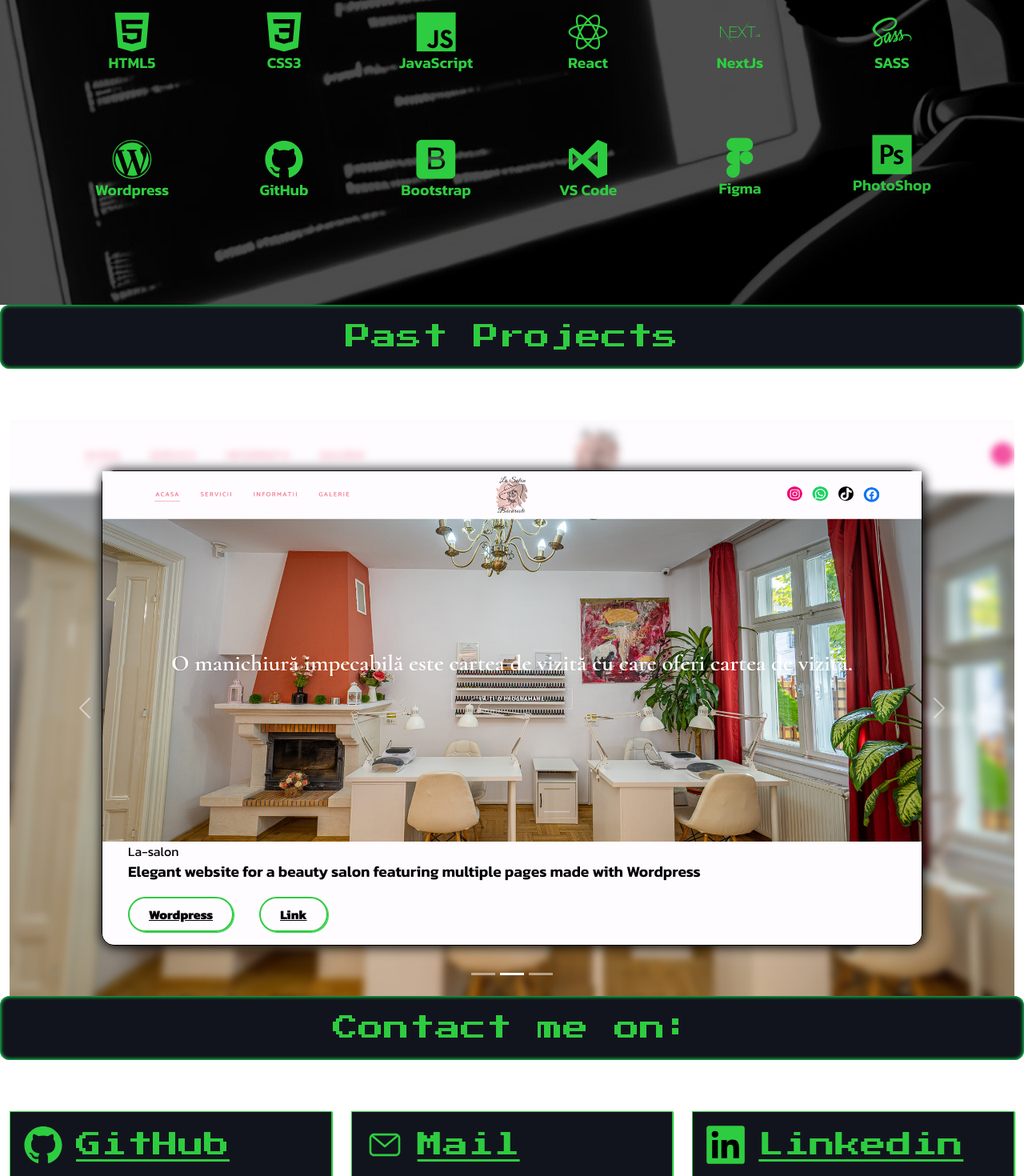
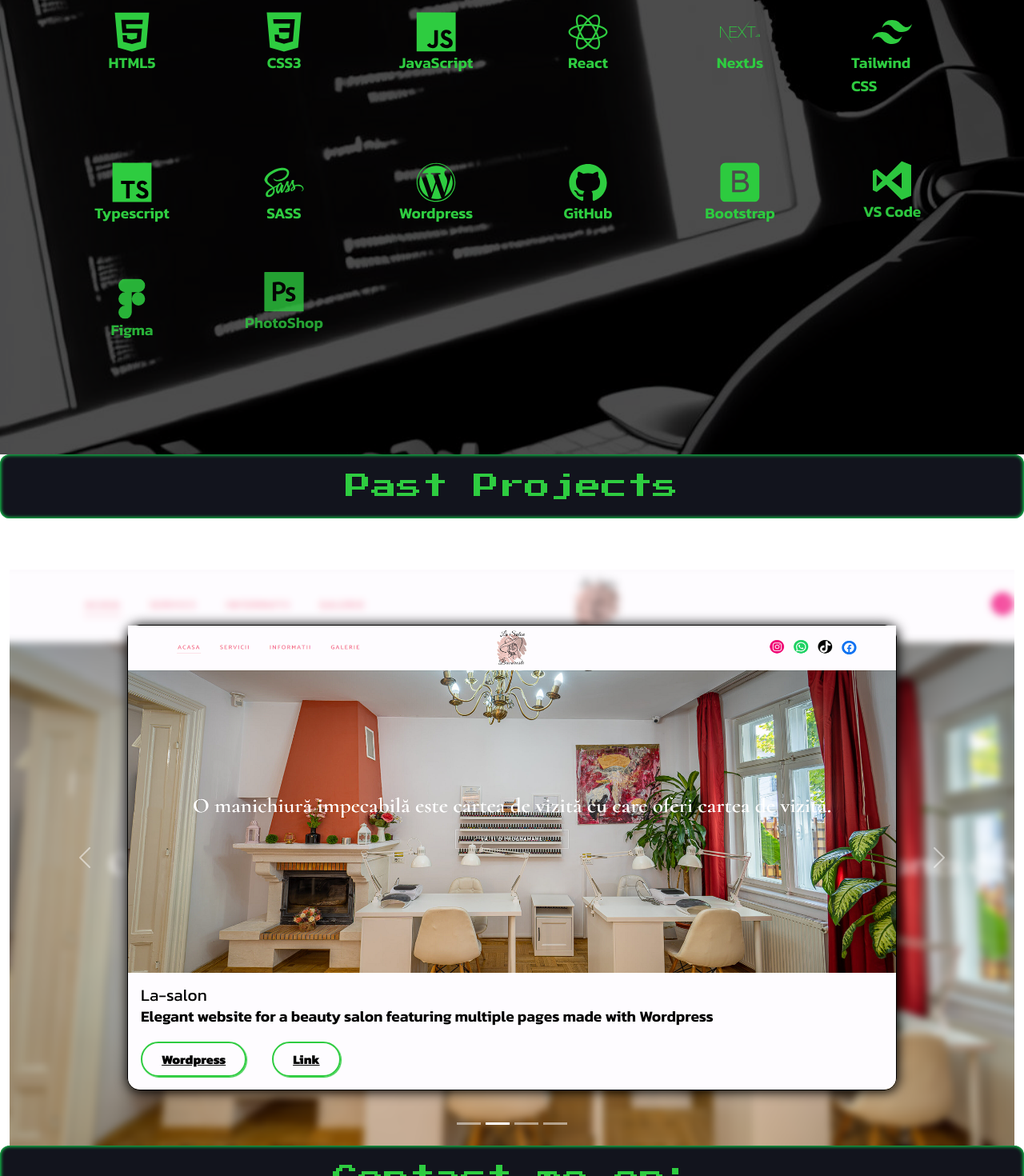
Before and after one commit to Mariuscv9/Portfoliov2, a Next.js app: page / in a window 1280 px wide. Shown: the part 1140-2610 px from the top of the page at 80% size. Built offline with nearby package versions, Linux system fonts and the light colour scheme.

Commit message:
V1.1
added lemn

```diff
--- a/src/app/globals.css
+++ b/src/app/globals.css
@@ -354,23 +354,26 @@
 }
 
 .carousel-image {
-  width: 80vw;
+  width: 75vw;
 }
 
 .carousel-text {
   background: #fefcff;
-  width: 80vw;
+  width: 75vw;
   color: black;
-  padding-bottom: 1em;
-  padding-left: 2em;
+  padding: 1em;
   border-bottom-right-radius: 15px;
   border-bottom-left-radius: 15px;
 }
 .carousel-text h3 {
-  font-size: 2rem;
+  font-size: 1.3rem;
 }
 .carousel-text p {
   font-size: 1.2rem;
+}
+
+.carousel-control-next-icon{
+
 }
 
 .link-wrapper {
--- a/src/components/Project.js
+++ b/src/components/Project.js
@@ -39,7 +39,7 @@
                 alt="Slide"
               ></img>
               <div className="carousel-text">
-                <h>{props.name}</h>
+                <h3>{props.name}</h3>
                 <p>{props.about}</p>
                 <div className="link-wrapper">
                   <a href={props.techlink}>{props.techname}</a>
--- a/src/components/icons.js
+++ b/src/components/icons.js
@@ -62,6 +62,21 @@
       </svg>
     ),
     p: "NextJs",
+  },
+  {
+    id: 13,
+    svg: (
+      <svg xmlns="http://www.w3.org/2000/svg" viewBox="0 0 128 128"><path d="M64.004 25.602c-17.067 0-27.73 8.53-32 25.597 6.398-8.531 13.867-11.73 22.398-9.597 4.871 1.214 8.352 4.746 12.207 8.66C72.883 56.629 80.145 64 96.004 64c17.066 0 27.73-8.531 32-25.602-6.399 8.536-13.867 11.735-22.399 9.602-4.87-1.215-8.347-4.746-12.207-8.66-6.27-6.367-13.53-13.738-29.394-13.738zM32.004 64c-17.066 0-27.73 8.531-32 25.602C6.402 81.066 13.87 77.867 22.402 80c4.871 1.215 8.352 4.746 12.207 8.66 6.274 6.367 13.536 13.738 29.395 13.738 17.066 0 27.73-8.53 32-25.597-6.399 8.531-13.867 11.73-22.399 9.597-4.87-1.214-8.347-4.746-12.207-8.66C55.128 71.371 47.868 64 32.004 64zm0 0" fill="#2ecc40"/></svg>
+
+    ),
+    p: "Tailwind CSS",
+  },
+  {
+    id: 14,
+    svg: (
+      <svg xmlns="http://www.w3.org/2000/svg" viewBox="0 0 128 128"><path  d="M22.67 47h99.67v73.67H22.67z"/><path data-name="original" fill="#2ecc40" d="M1.5 63.91v62.5h125v-125H1.5zm100.73-5a15.56 15.56 0 017.82 4.5 20.58 20.58 0 013 4c0 .16-5.4 3.81-8.69 5.85-.12.08-.6-.44-1.13-1.23a7.09 7.09 0 00-5.87-3.53c-3.79-.26-6.23 1.73-6.21 5a4.58 4.58 0 00.54 2.34c.83 1.73 2.38 2.76 7.24 4.86 8.95 3.85 12.78 6.39 15.16 10 2.66 4 3.25 10.46 1.45 15.24-2 5.2-6.9 8.73-13.83 9.9a38.32 38.32 0 01-9.52-.1 23 23 0 01-12.72-6.63c-1.15-1.27-3.39-4.58-3.25-4.82a9.34 9.34 0 011.15-.73L82 101l3.59-2.08.75 1.11a16.78 16.78 0 004.74 4.54c4 2.1 9.46 1.81 12.16-.62a5.43 5.43 0 00.69-6.92c-1-1.39-3-2.56-8.59-5-6.45-2.78-9.23-4.5-11.77-7.24a16.48 16.48 0 01-3.43-6.25 25 25 0 01-.22-8c1.33-6.23 6-10.58 12.82-11.87a31.66 31.66 0 019.49.26zm-29.34 5.24v5.12H56.66v46.23H45.15V69.26H28.88v-5a49.19 49.19 0 01.12-5.17C29.08 59 39 59 51 59h21.83z"/></svg>
+    ),
+    p: "Typescript",
   },
 
   {
@@ -169,6 +184,7 @@
     ),
     p: "PhotoShop",
   },
+
 ];
 
 export default icons;
--- a/src/modules/projectdata.js
+++ b/src/modules/projectdata.js
@@ -31,6 +31,17 @@
     link: "https://miciweather.vercel.app/",
     techname: "Next.js",
   },
+  {
+    id: 4,
+    bg: "/lemnbg.png",
+    img: "/lemn.png",
+    name: "Din Lemn",
+    about:
+      "Website for woodworking services made with next.js typescript and tailwind.css",
+    techlink: "https://nextjs.org/",
+    link: "https://lemn.vercel.app/",
+    techname: "Next.js",
+  },
 
 ];
 
```
Also changed, not shown: public/lemnbg.png (added), 1 other file (tests, documents, lock files or other folders).
